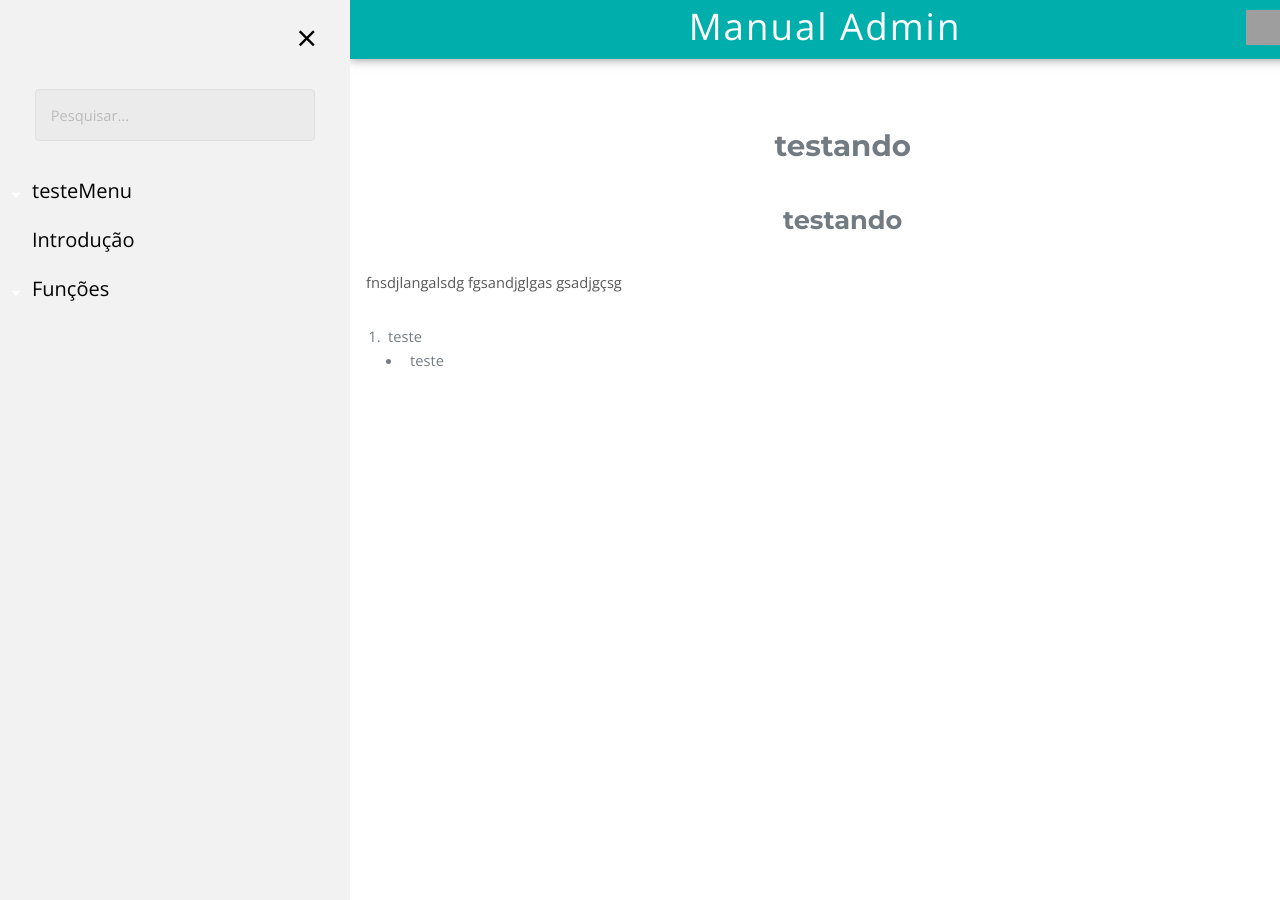
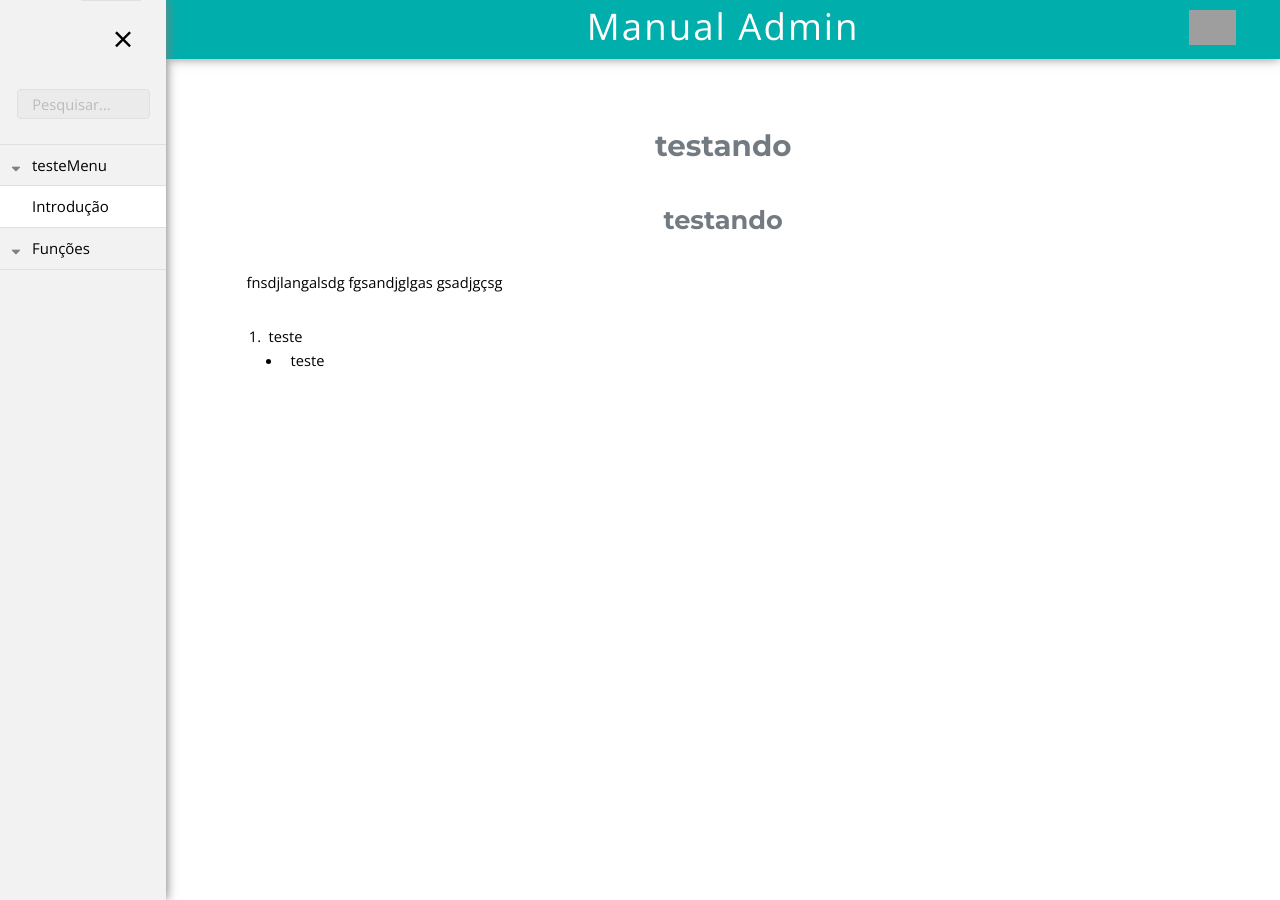
Before and after one commit to IgorWalaceC/hsrtechonline.github.io, a Jekyll site: the page built from _posts/2018-06-11-post-teste.markdown, in a window 1280 px wide. Built offline with Jekyll 4.4.1, drawn with Linux system fonts in a browser that asks for light colours; grey boxes are pictures that could not be loaded.

Commit message:
Alteração do css

```diff
--- a/_includes/nav.html
+++ b/_includes/nav.html
@@ -22,6 +22,7 @@
                         <div class="dropdown-container">
                             {% for link in site.posts %}
                                 {% if post.nomePasta == link.pasta %}
+                                    <i class="fa fa-caret-right sub-item-menu"></i>
                                     <a href="{{ site.baseurl }}{{ link.permalink }}" class="options">{{ link.title }}</a>
                                 {%endif%}
                             {% endfor %}
--- a/_layouts/home.html
+++ b/_layouts/home.html
@@ -2,7 +2,7 @@
 <body>
     <div class="main" id="main">
         <header id="header">
-            <img src="{{ "/assets/fonts/HSRTech_RGB_Cor-cinza.svg" | prepend: site.baseurl}}" alt="" class="logo logo-svg">
+            <img src="{{ "/assets/fonts/HSRTech_RGB_Cor-cinza.svg" | prepend: site.baseurl}}" alt="" class="logo-svg">
         </header>
         <div class="container">
             <div class="row menuPrincipal">
--- a/assets/css/custom.css
+++ b/assets/css/custom.css
@@ -9,11 +9,6 @@
     margin-bottom: 1.2em;
     padding: 1.2em;
 }
-body {
-    font-family: "Lato", sans-serif;
-    transition: background-color .5s;
-}
-
 .sidenav {
     height: 100%;
     width: 0;
@@ -25,20 +20,23 @@ body {
     overflow-x: hidden;
     transition: 0.5s;
     padding-top: 60px;
+    box-shadow: 1px 0 10px 0px grey;
 }
-
 .sidenav a {
     padding: 8px 8px 8px 32px;
     text-decoration: none;
-    font-size: 20px;
+    font-size: 15px;
     color: black;
     display: block;
     transition: 0.3s;
+    border-top: 1px solid #e0e0e0;
 }
-.sidenav .options:hover {
-    text-decoration: underline black;
+.sidenav .options{
+    background: white;
 }
-
+.sidenav a:hover {
+    color: rgb(0,174,172);
+}
 .sidenav .closebtn {
     position: absolute;
     top: 0;
@@ -46,7 +44,9 @@ body {
     font-size: 36px;
     margin-left: 50px;
 }
-
+#menuList{
+    border-bottom: 1px solid #e0e0e0;
+}
 #main {
     transition: margin-left .5s;
     padding: 16px;
@@ -63,7 +63,10 @@ h1,h2,h3,h4{
 }
 p{
     text-align: justify;
-    color: rgb(88,88,88);
+    color: #000000;
+}
+ol>li{
+    color: #000000;
 }
 #myImg {
     border-radius: 5px;
@@ -87,19 +90,6 @@ p{
     background-color: rgb(0,0,0); /* Fallback color */
     background-color: rgba(0,0,0,0.9); /* Black w/ opacity */
 }
-.bodyOpacity{
-    display: none;
-    position: fixed;
-    z-index: 10002 !important;
-    padding-top: 100px;
-    left: 0;
-    top: 0;
-    width: 100%;
-    height: 100%;
-    overflow: auto;
-    background-color: rgb(0,0,0);
-    background-color: rgba(0,0,0,0.9);
-}
 /* Modal Content (image) */
 .modal-content {
     margin: auto;
@@ -117,7 +107,6 @@ p{
     padding: 10px 0;
     height: 150px;
 }
-
 /* Add Animation */
 .modal-content, #caption {
     -webkit-animation-name: zoom;
@@ -125,17 +114,14 @@ p{
     animation-name: zoom;
     animation-duration: 0.6s;
 }
-
 @-webkit-keyframes zoom {
     from {-webkit-transform:scale(0)}
     to {-webkit-transform:scale(1)}
 }
-
 @keyframes zoom {
     from {transform:scale(0)}
     to {transform:scale(1)}
 }
-
 /* The Close Button */
 .close {
     position: absolute;
@@ -168,15 +154,21 @@ p{
 }
 .dropdown-container {
     display: none;
-    background-color: #585858;
+    background-color: white;
     padding-left: 8px;
 }
 .dropdown-btn{
     margin-left: .8em;
     position: absolute;
-    margin-top: -1.8em;
-    color: white;
+    margin-top: -1.6em;
+    color: grey;
 }
 .fa-caret-down:hover{
     color: rgb(0,174,172);
 }
+.sub-item-menu{
+    margin-left: 1.1em;
+    position: absolute;
+    margin-top: .7em;
+    color: grey;
+}
--- a/assets/css/main.css
+++ b/assets/css/main.css
@@ -1933,14 +1933,14 @@
 	input[type="password"],
 	input[type="email"],
 	select {
-		height: 3.5em;
-		line-height: 3.5em;
+		height: 2em;
+		line-height: 2em;
 		width: 80%;
 		margin-top: 2em;
 		margin-bottom: 1.7em;
 		margin-left: auto;
 		margin-right: auto;
-		color: white;
+		color: #000000;
 	}
 
 	textarea {
@@ -2696,7 +2696,7 @@
 		background: rgb(0,174,172);
 		cursor: default;
 		height: 4em;
-		left: 0;
+		right: 0;
 		line-height: 6em;
 		position: fixed;
 		top: 0;
@@ -2707,7 +2707,8 @@
 	}
 
 		#header .logo {
-			display: block;
+			top: -.5em;
+			position: relative;
 			color: white;
 			font-size: 2.5em;
 			letter-spacing: 2px;
@@ -2745,7 +2746,7 @@
 					text-decoration: none;
 					-webkit-tap-highlight-color: transparent;
 					font-size: 2em;
-					color: #585858;
+					color: white;
 					z-index: 10005;
 				}
 
--- a/assets/js/main.js
+++ b/assets/js/main.js
@@ -4,12 +4,11 @@
 	Released for free under the Creative Commons Attribution 3.0 license (templated.co/license)
 */
 $( document ).ready(function() {
-	$("#mySidenav").css("width","350px");
-	document.getElementById("main").style.marginLeft = "350px";
-	document.getElementById("header").style.marginLeft = "350px";
+	$("#mySidenav").css("width","13%");
+	document.getElementById("main").style.width = "87%";
+	document.getElementById("main").style.marginLeft = "13%";
+	document.getElementById("header").style.width = "87%";
 	$(".left").css("display","none");
-	$(".logo").css("margin-left", "-9em");
-	$(".logo-svg").css("right", "23em");
 });
 
 (function ($) {
@@ -71,28 +70,27 @@ $( document ).ready(function() {
 	});
 
 })(jQuery);
-
-
 function openNav() {
 	$(window).width();
 	if ($(window).width() <= 980) {
 		document.getElementById("mySidenav").style.width = "100%";
 		document.getElementById("main").style.marginLeft = "100%;";
 	} else {
-		document.getElementById("mySidenav").style.width = "350px";
-		document.getElementById("main").style.marginLeft = "350px";
+		$("#mySidenav").css("width","13%");
+		document.getElementById("main").style.marginLeft = "13%";
 		$(".left").css("display","none");
-		$(".logo").css("margin-left", "7.5em");
+		document.getElementById("header").style.width = "87%";
+		document.getElementById("main").style.width = "87%";
 	}
 }
 
 function closeNav() {
 	document.getElementById("mySidenav").style.width = "0";
 	document.getElementById("main").style.marginLeft = "0";
+	document.getElementById("main").style.width = "100%";
 	document.getElementById("header").style.marginLeft = "0";
+	document.getElementById("header").style.width = "100%";
 	$(".left").css("display","block");
-	$(".logo").css("margin-left", "0");
-	$(".logo-svg").css("right", "3em");
 }
 
 
@@ -104,7 +102,7 @@ var modalImg = document.getElementById("img01");
 var captionText = document.getElementById("caption");
 img.each(function (e) {
 	img[e].onclick = function () {
-		if(!img[e].className.includes("logo")){
+		if(!img[e].className.includes("logo") || !img[e].className.includes("modal-content")){
 			modal.style.display = "block";
 			modalImg.src = this.src;
 			captionText.innerHTML = this.alt;
```
